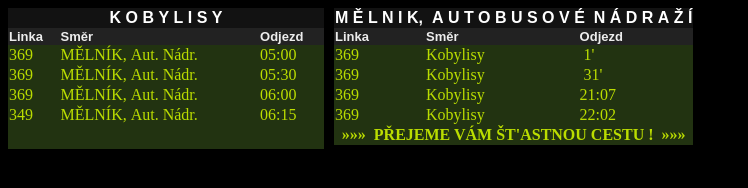
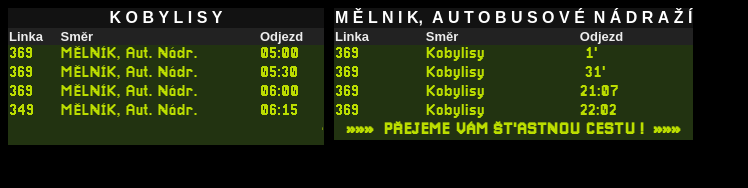
Before and after one commit to PETER-REISEN/prague-bus-simulator, a plain HTML site: page index.html in a window 1280 px wide. Shown: the whole page, without its empty margins (0-748 px from the left). Drawn offline with Linux system fonts and the light colour scheme.

Commit message:
Add files via upload

```diff
--- a/index.html
+++ b/index.html
@@ -1,10 +1,14 @@
 <!DOCTYPE html>
 <html lang="cz">
-<head>
+  <head>
     <meta charset="UTF-8">
     <meta name="viewport" content="width=device-width, initial-scale=1.0">
     <title>Další odjezdy – PRAHA, Kobylisy &amp; MĚLNÍK, Aut. Nádr. — Prague Bus Simulator [Roblox]</title>
     <style>
+        @font-face {
+            font-family: 'Pixellari';
+            src: url('Pixellari.ttf') format('truetype');
+        }
         body {
             background-color: #000000;
         }
@@ -22,7 +26,7 @@
             text-align: left;
         }
     </style>
-</head>
+  </head>
 <body>
 
 <table align="left" border="0" border-color="#222222" cellpadding="1" cellspacing="0" width="25%" style="margin-right: 10px;" id="kobylisy">
```
Also changed, not shown: Pixellari.ttf (added).
